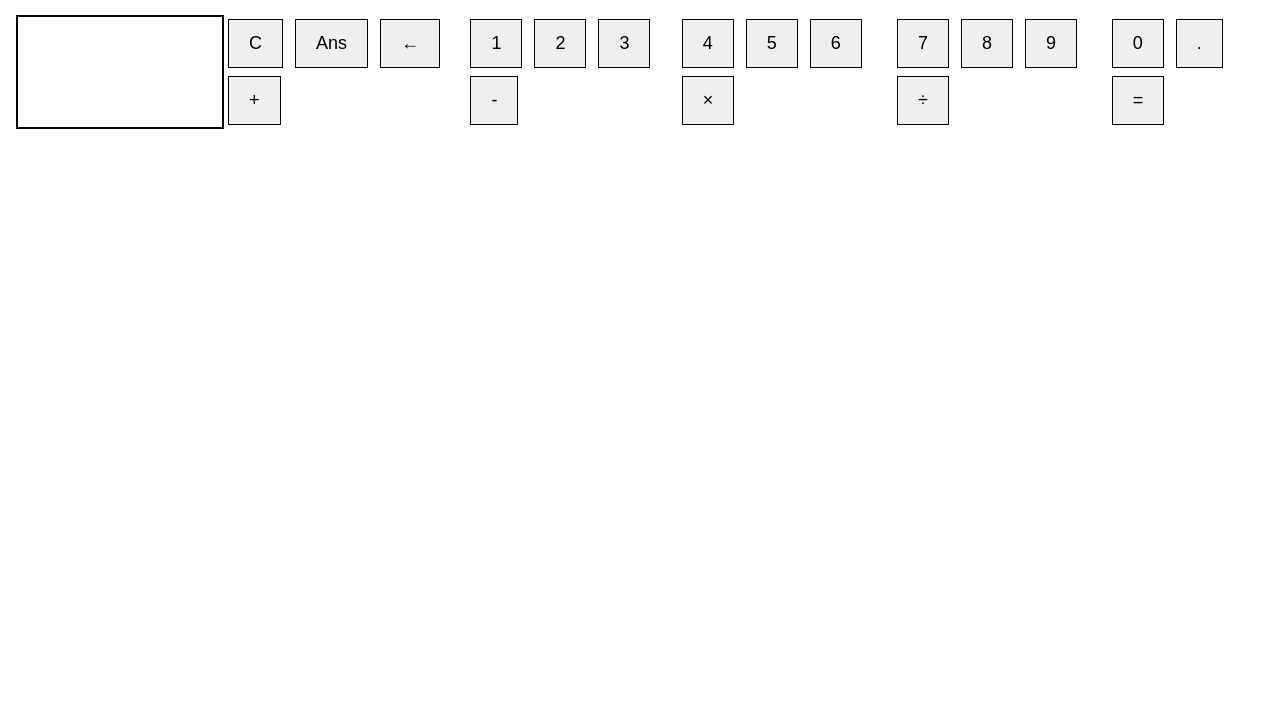
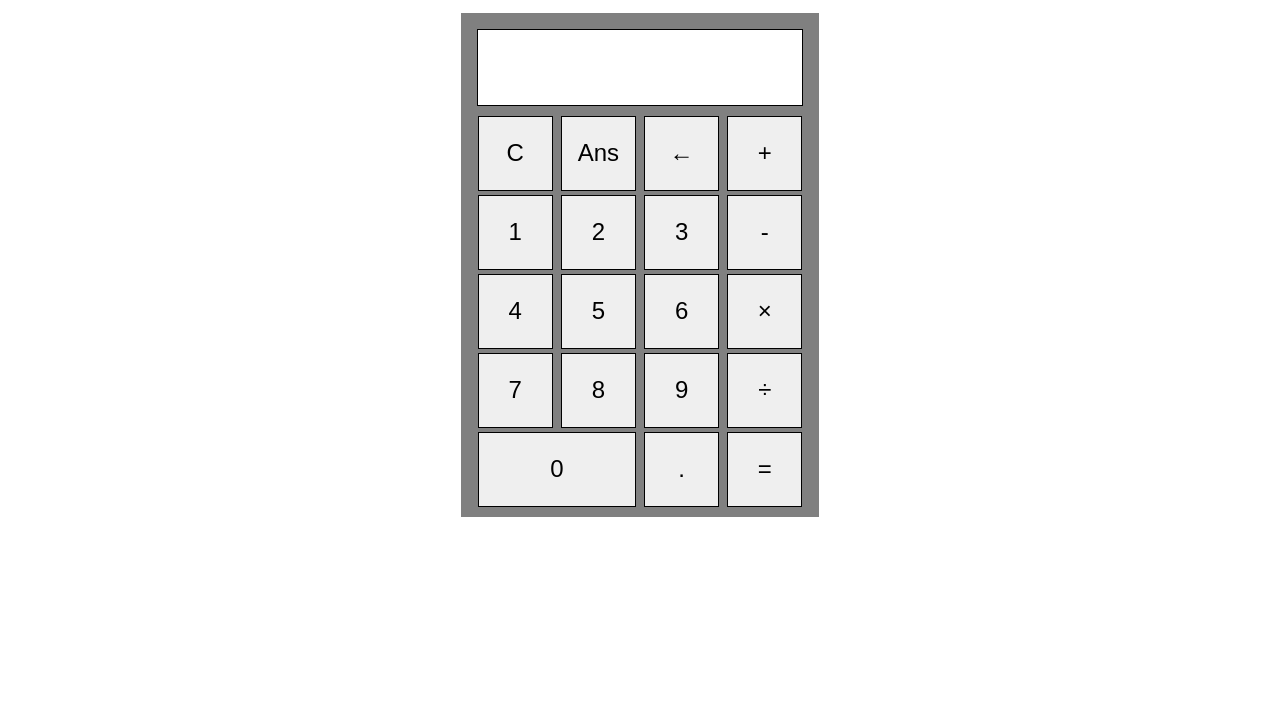
Before and after one commit to Teddies1/odin-calculator, a plain HTML site: page index.html in a window 1280 px wide. Shown: the part 81-800 px from the top of the page. Drawn offline with Linux system fonts and the light colour scheme.

Commit message:
improved styling

```diff
--- a/style.css
+++ b/style.css
@@ -2,25 +2,28 @@ body{
     display: flex;
     flex-direction: column;
     align-items: center;
+    margin: 0px;
+    padding: 0px;
+    font-family: system-ui, -apple-system, BlinkMacSystemFont, 'Segoe UI', Roboto, Oxygen, Ubuntu, Cantarell, 'Open Sans', 'Helvetica Neue', sans-serif;
 }
 
 .calc-container{
     display: flex;
+    justify-content: center;
+    align-items: center;
+    flex-direction: column;
     margin: 8px;
-}
-.operation-container{
-    display: flex;
-    flex-direction: column;
+    padding: 8px;
+    background-color: grey;
 }
 
 button{
-    margin: 4px;
-    font-size: 18px;
-    padding: 13px 20px 13px;
-    outline: 0;
+    margin: 2px;
+    font-size: 24px;
+    width: 75px;
+    height: 75px;
     border: 1px solid black;
     cursor: pointer;
-    position: relative;
     background-color: 1f2937;
 }
 
@@ -28,9 +31,18 @@ button:hover {
     background: white;
 }
 
+#zero{
+    width: 158px;
+}
 .result {
-    border: 2px solid black;
-    position: sticky;
-    padding: 4px 102px;
-    font-size: 28px;
+    display: flex;
+    justify-content: center;
+    align-items: center;
+    background-color: white;
+    border: 1px solid black;
+    height: 75px;
+    width: 324px;
+    margin: 8px;
+    font-size: 48px;
+    font-weight: bold;
 }
```
